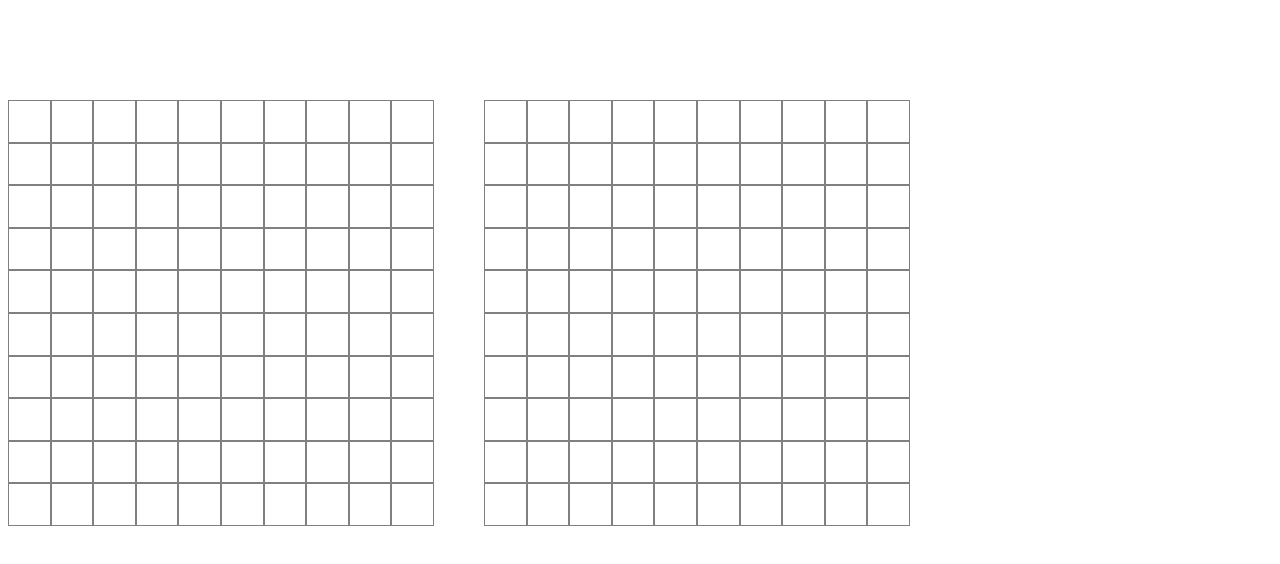
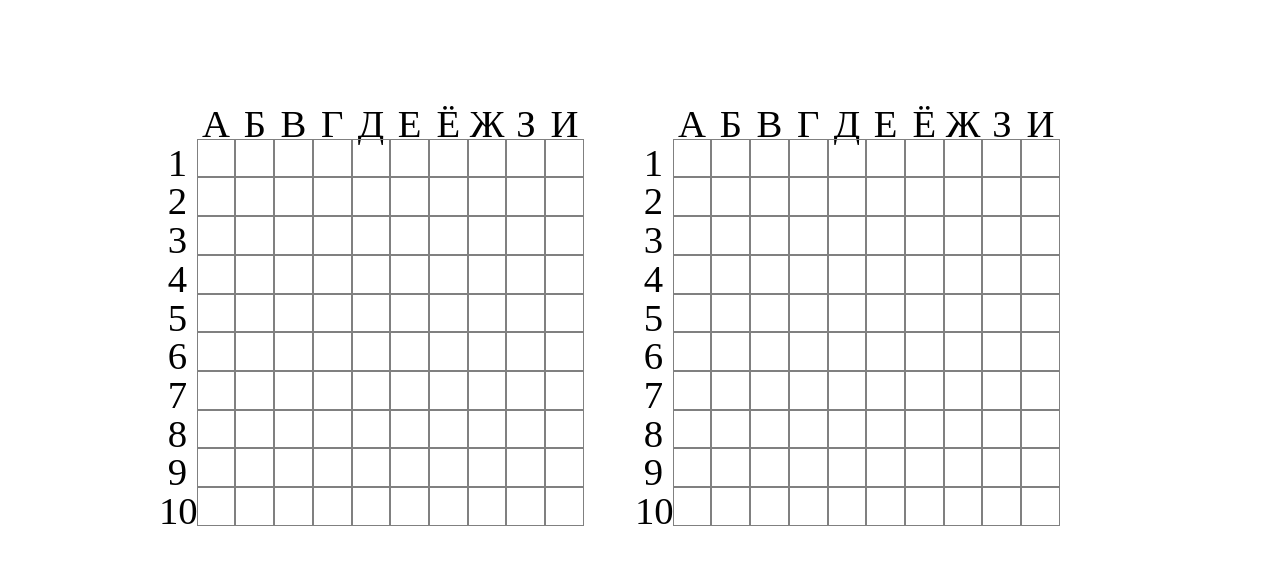
Before and after one commit to EduardLopatin/x-o, a plain HTML site: page index.html in a window 1280 px wide. Both pictures are taken after a click on the button "Start game". Drawn offline with Linux system fonts and the light colour scheme.

Commit message:
now fields marking after generation

```diff
--- a/game.js
+++ b/game.js
@@ -216,36 +216,62 @@
     }
     XoGame.prototype = Object.create(Game.prototype);
 
-
     function SeaWarGame() {
         var playerField = [];
         var enemyField = [];
         var options = {};
+        options.markingStep = 1;
         var vm = this;
         function startGame() {
             document.getElementById('startGame').onclick = newGame;
-
-
-
         }
         startGame();
         function newGame() {
             getCellSize();
             //hide start Screen
-            document.getElementById('startScreen').style.display = 'none'
+            document.getElementById('startScreen').style.display = 'none';
+            //add marking lines
+            options.cellSize = +options.cellSize + options.markingStep;
+
             generateField(playerField,'playerField');
             generateField(enemyField,'enemyField');
+            markField(enemyField);
+            markField(playerField);
+        };
 
-        };
+        function genAlphabet(cellSize) {
+            var start = 'А'.charCodeAt();
+            var end = 'Я'.charCodeAt();
+            var array = [];
+            for(start; start <= end; start++){
+                array.push(String.fromCharCode(start));
+                if(array.length == cellSize - 2){
+                    break;
+                }
+            }
+            array.splice(6,0,'Ё');
+            return array;
+        }
+        function markField(field) {
+            var alphabetArray = genAlphabet(options.cellSize);
+            alphabetArray.unshift('for[0][0] element');
+            field.forEach(function(item,index,array){
+                array[index][0].element.innerHTML = index;
+                array[index][0].element.style.borderColor = 'white';
+                array[0][index].element.innerHTML = alphabetArray[index];
+                array[0][index].element.style.borderColor = 'white';
+                array[0][0].element.innerHTML = '';
+            })
+        }
         function generateField(array,parentElementID) {
-            var lineSize = Math.floor(window.innerWidth / 3);
+            var lineWidth = Math.floor(window.innerWidth / 3);
             vm.createField(
                 options.cellSize,
-                lineSize,
+                lineWidth,
                 '',
                 array,
                 document.getElementById(parentElementID));
-            vm.setStyleForBlock(options.cellSize, lineSize, array);
+            vm.setStyleForBlock(options.cellSize, lineWidth, array);
 
 
         }
--- a/index.html
+++ b/index.html
@@ -22,7 +22,7 @@
     </div>
 </div>
 <div id="Game">
-    <div id="playerField" style="float: left; margin-right: 50px">
+    <div id="playerField" style="float: left; margin: 0 50px 0 150px">
 
     </div>
     <div id="enemyField" style="float: left">
```
